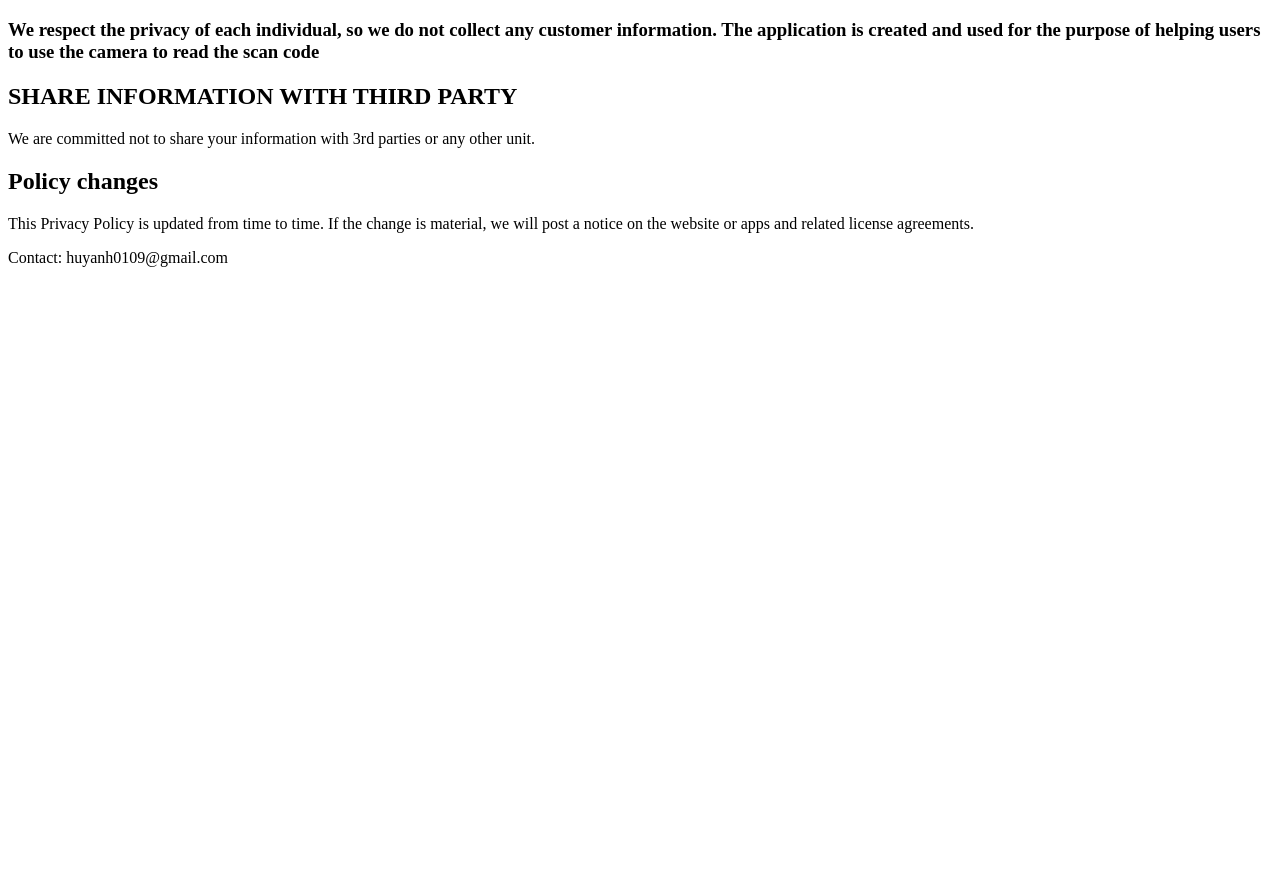
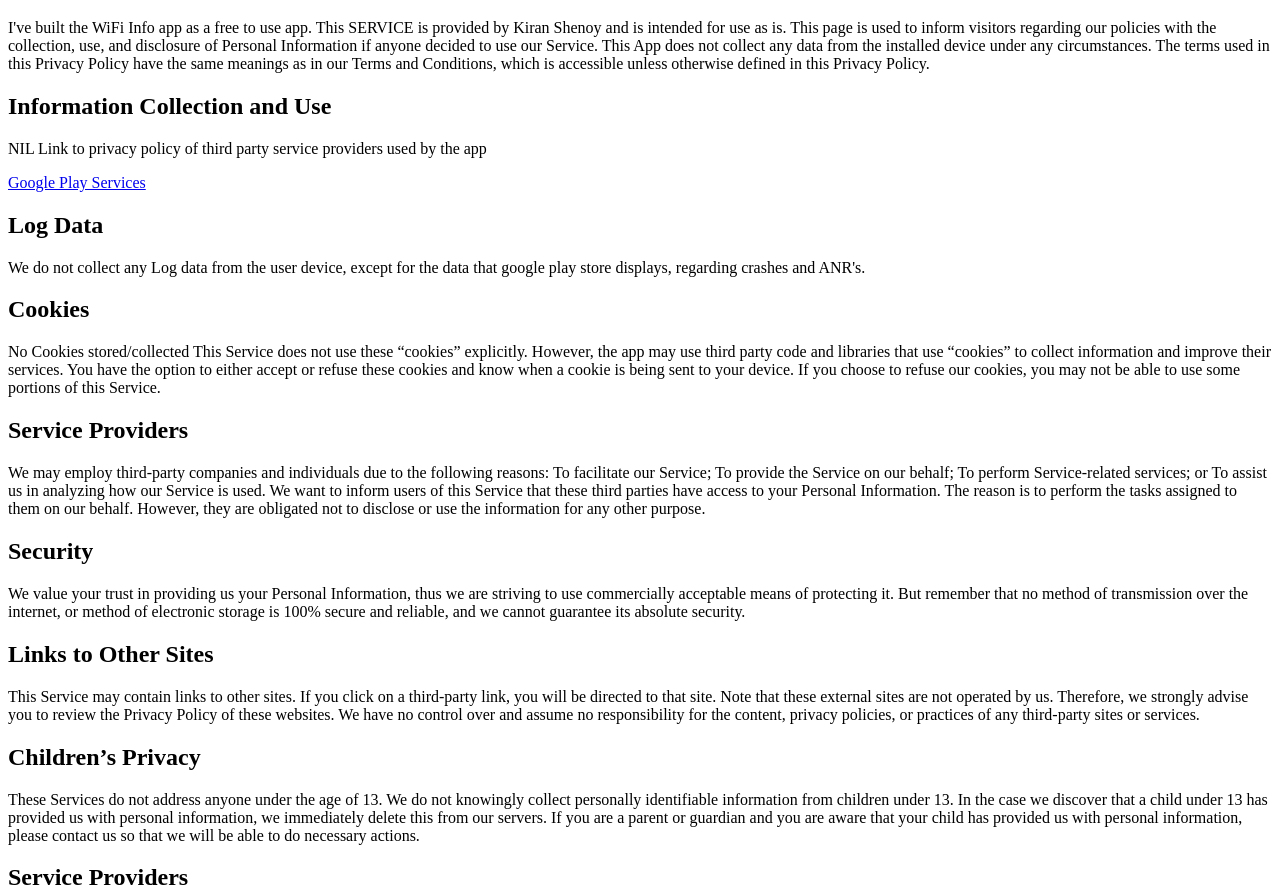
Before and after one commit to huyanh0109/privacypolicy, a plain HTML site: page index.html in a window 1280 px wide. Shown: the part 61-952 px from the top of the page. Before the commit the page ends 800 px from the top, so only its background shows below. Drawn offline with Linux system fonts and the light colour scheme.

Commit message:
Update index.html

```diff
--- a/index.html
+++ b/index.html
@@ -7,14 +7,49 @@
 </head>
 <body>
     <h1>Privacy Policy</h1>
-    <h3>We respect the privacy of each individual, so we do not collect any customer information. The application is created and used for the purpose of helping users to use the camera to read the scan code
-    </h3>
+    <p>
+        I've built the WiFi Info app as a free to use app. This SERVICE is provided by Kiran Shenoy and is intended for use as is.
 
-    <H2>SHARE INFORMATION WITH THIRD PARTY</H2>
-    <p>We are committed not to share your information with 3rd parties or any other unit.</p>
+This page is used to inform visitors regarding our policies with the collection, use, and disclosure of Personal Information if anyone decided to use our Service.
 
-    <h2>Policy changes</h2>
-    <p>This Privacy Policy is updated from time to time. If the change is material, we will post a notice on the website or apps and related license agreements.</p>
-    <p>Contact: huyanh0109@gmail.com</p>
+This App does not collect any data from the installed device under any circumstances.
+
+The terms used in this Privacy Policy have the same meanings as in our Terms and Conditions, which is accessible unless otherwise defined in this Privacy Policy.
+    </p>
+    <H2>Information Collection and Use</H2>
+    <p>NIL
+
+Link to privacy policy of third party service providers used by the app</p>
+    <a href="https://policies.google.com/privacy">Google Play Services</a>
+
+    <h2>Log Data</h2>
+    <p>We do not collect any Log data from the user device, except for the data that google play store displays, regarding crashes and ANR's.</p>
+
+        <h2>Cookies</h2>
+    <p>No Cookies stored/collected
+This Service does not use these “cookies” explicitly. However, the app may use third party code and libraries that use “cookies” to collect information and improve their services. You have the option to either accept or refuse these cookies and know when a cookie is being sent to your device. If you choose to refuse our cookies, you may not be able to use some portions of this Service.</p>
+
+        <h2>Service Providers</h2>
+    <p>We may employ third-party companies and individuals due to the following reasons:
+
+To facilitate our Service;
+To provide the Service on our behalf;
+To perform Service-related services; or
+To assist us in analyzing how our Service is used.
+We want to inform users of this Service that these third parties have access to your Personal Information. The reason is to perform the tasks assigned to them on our behalf. However, they are obligated not to disclose or use the information for any other purpose.</p>
+
+            <h2>Security</h2>
+    <p>We value your trust in providing us your Personal Information, thus we are striving to use commercially acceptable means of protecting it. But remember that no method of transmission over the internet, or method of electronic storage is 100% secure and reliable, and we cannot guarantee its absolute security.</p>
+                <h2>Links to Other Sites</h2>
+    <p>This Service may contain links to other sites. If you click on a third-party link, you will be directed to that site. Note that these external sites are not operated by us. Therefore, we strongly advise you to review the Privacy Policy of these websites. We have no control over and assume no responsibility for the content, privacy policies, or practices of any third-party sites or services.</p>
+                <h2>Children’s Privacy</h2>
+    <p>These Services do not address anyone under the age of 13. We do not knowingly collect personally identifiable information from children under 13. In the case we discover that a child under 13 has provided us with personal information, we immediately delete this from our servers. If you are a parent or guardian and you are aware that your child has provided us with personal information, please contact us so that we will be able to do necessary actions.</p>
+                <h2>Service Providers</h2>
+    <p>We may employ third-party companies and individuals due to the following reasons:
+
+To facilitate our Service</p>
+                <h2>Changes to This Privacy Policy</h2>
+    <p>We may update our Privacy Policy from time to time. Thus, you are advised to review this page periodically for any changes. We will notify you of any changes by posting the new Privacy Policy on this page. These changes are effective immediately after they are posted on this page.</p>
+    <p>Contact us: If you have any questions or suggestions about our Privacy Policy, do not hesitate to contact us at :huyanh0109@gmail.com</p>
 </body>
 </html>
```
